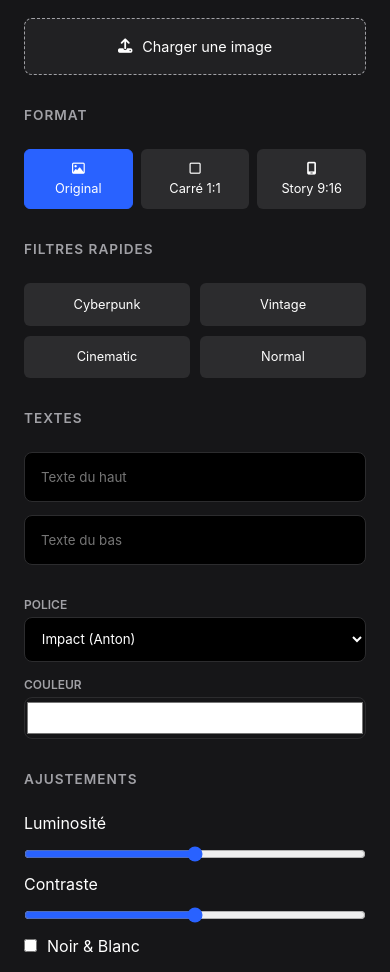
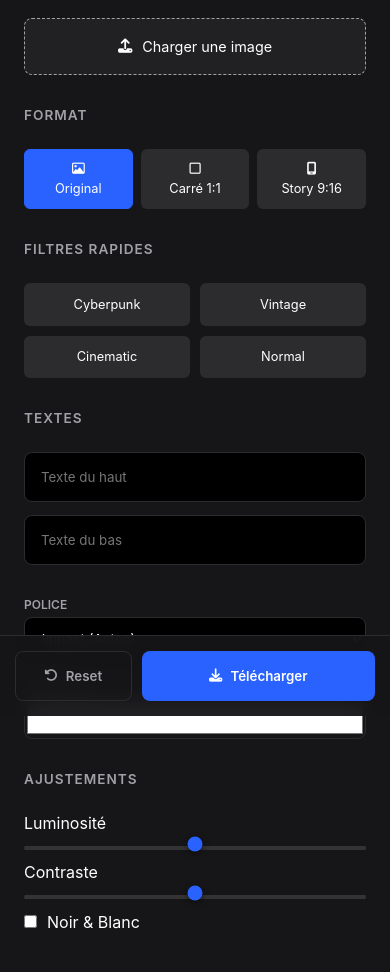
Before and after one commit to kyliango/kromaflow, a plain HTML site: page index.html in a window 390 px wide. Shown: the part 128-1100 px from the top of the page. Drawn offline with Linux system fonts and the light colour scheme; a web font is replaced by a local one.

Commit message:
MAJ pour Safari
Correctif pour regler les bugs sur Safari

```diff
--- a/css/style.css
+++ b/css/style.css
@@ -83,8 +83,31 @@ input[type="text"] {
 }
 input[type="text"]:focus { border-color: var(--accent-color); }
 
-/* Sliders modernes */
-input[type="range"] { width: 100%; cursor: pointer; accent-color: var(--accent-color); }
+/* --- SLIDERS (Fix iOS pour le tactile) --- */
+input[type="range"] {
+    width: 100%;
+    cursor: pointer;
+    accent-color: var(--accent-color);
+}
+
+/* Rend la "boule" du slider plus grosse et tactile sur iPhone */
+input[type="range"]::-webkit-slider-thumb {
+    -webkit-appearance: none;
+    height: 24px;
+    width: 24px;
+    border-radius: 50%;
+    background: var(--accent-color);
+    margin-top: -10px; /* Centre la boule sur la barre */
+    box-shadow: 0 2px 6px rgba(0,0,0,0.4);
+}
+
+input[type="range"]::-webkit-slider-runnable-track {
+    width: 100%;
+    height: 4px;
+    background: #333;
+    border-radius: 2px;
+}
+
 
 .upload-btn {
     display: flex; justify-content: center; align-items: center; gap: 10px;
@@ -179,18 +202,64 @@ canvas {
 .canvas-panel.active .canvas-placeholder { display: none; }
 .canvas-placeholder { color: var(--text-secondary); font-size: 1rem; }
 
-/* Responsive Mobile */
+/* --- RESPONSIVE MOBILE (FIX IOS FINAL) --- */
 @media (max-width: 900px) {
-    body { display: block; height: auto; background-color: var(--bg-panel); }
+    body {
+        display: block;
+        height: auto;
+        min-height: 100vh;
+        background-color: var(--bg-panel);
+    }
+
     .editor-container {
-        flex-direction: column-reverse;
-        width: 100%; height: auto; border: none; border-radius: 0;
+        /* On utilise column normal + order au lieu de reverse pour éviter les bugs Safari */
+        flex-direction: column;
+        width: 100%;
+        height: auto;
+        border: none;
+        border-radius: 0;
+        overflow: visible; /* Important pour le tactile */
     }
+
+    /* Le Canvas en premier visuellement via 'order' */
     .canvas-panel {
-        height: 50vh; width: 100%; position: sticky; top: 0; z-index: 10;
-        border-bottom: 1px solid var(--border-color); padding: 1rem;
+        order: 1; /* On le force en première position */
+        height: 45vh;
+        width: 100%;
+        position: sticky;
+        top: 0;
+        z-index: 10;
+        border-bottom: 1px solid var(--border-color);
+        padding: 1rem;
     }
-    .controls-panel { width: 100%; height: auto; padding: 1.5rem; border-right: none; overflow-y: visible; }
-    .actions-group { position: sticky; bottom: 10px; z-index: 20; }
-    .btn { padding: 1.2rem; box-shadow: 0 4px 12px rgba(0,0,0,0.5); }
+
+    /* Les Contrôles en second */
+    .controls-panel {
+        order: 2; /* On le force en deuxième position */
+        width: 100%;
+        height: auto;
+        padding: 1.5rem;
+        padding-bottom: 100px; /* Marge pour que le dernier bouton ne soit pas caché par le footer */
+        border-right: none;
+        overflow-y: visible;
+        background-color: var(--bg-panel);
+        z-index: 20;
+        position: relative; /* Nécessaire pour que le z-index fonctionne */
+    }
+
+    /* Boutons flottants en bas */
+    .actions-group {
+        position: fixed; /* On fixe vraiment en bas de l'écran */
+        bottom: 0;
+        left: 0;
+        width: 100%;
+        padding: 15px;
+        background: rgba(22, 22, 24, 0.95); /* Fond presque opaque */
+        backdrop-filter: blur(10px);
+        z-index: 100;
+        border-top: 1px solid var(--border-color);
+        margin: 0; /* Override */
+    }
+
+    .btn { padding: 1rem; width: 100%; }
 }
```
